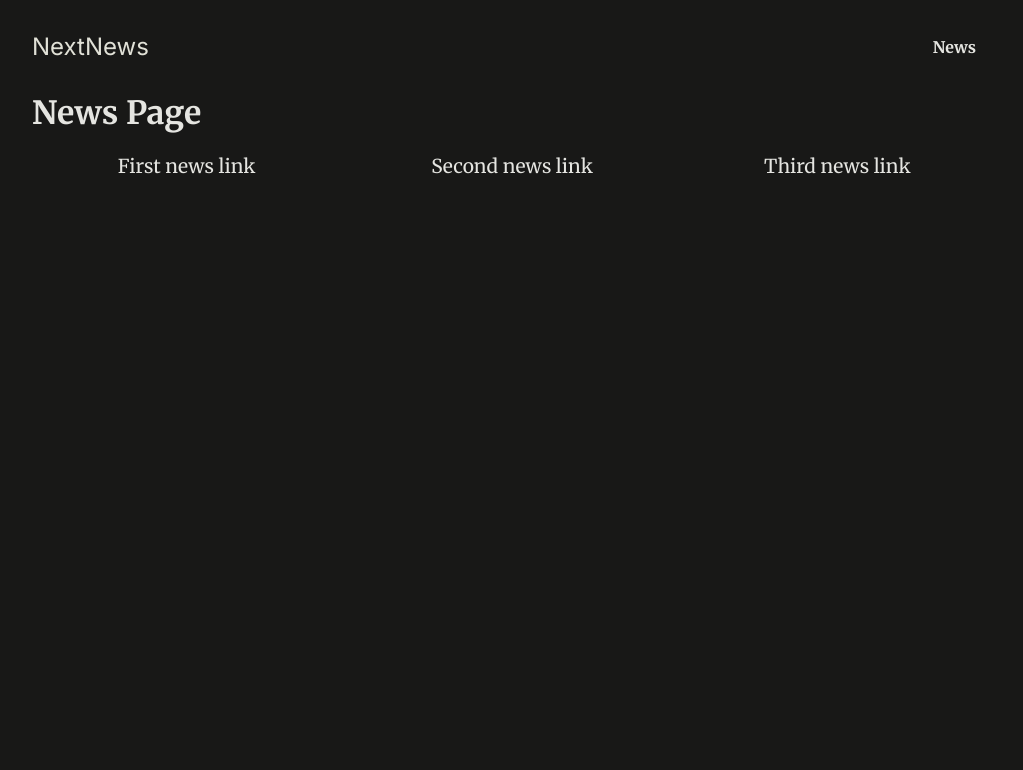
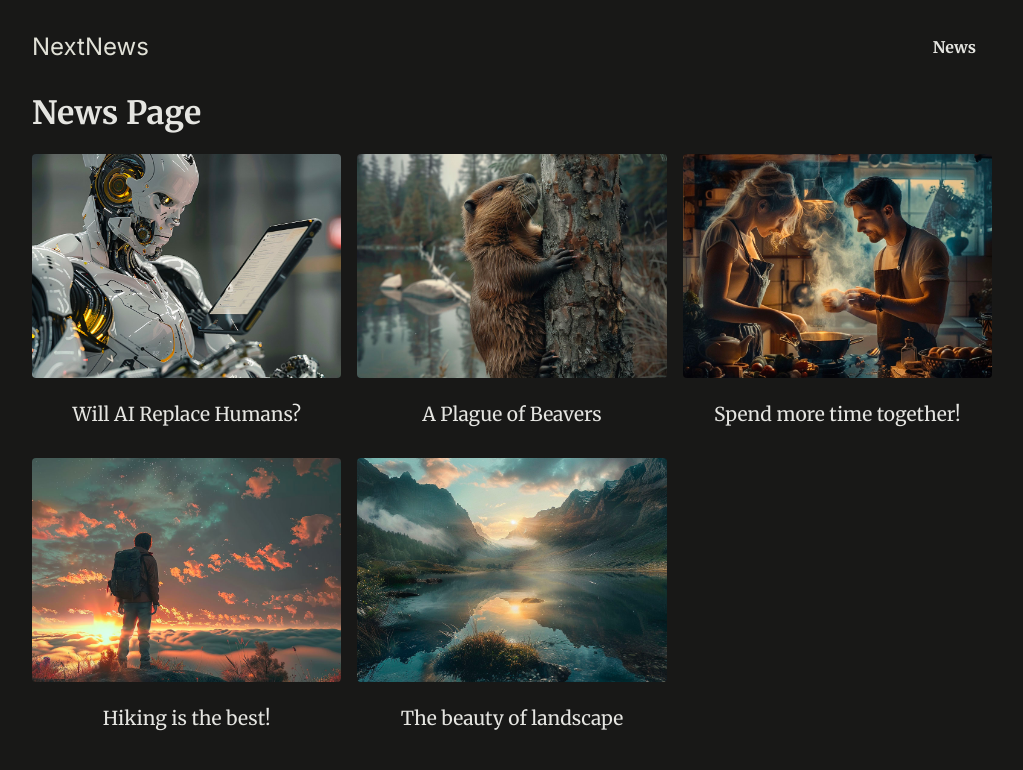
Before and after one commit to Vasant-Mestry-11/news-articles-app, a Next.js app: page /news in a window 1280 px wide. Shown: the top 770 px of the page, without its empty margins (128-1151 px from the left). Built offline with nearby package versions, Linux system fonts and the light colour scheme.

Commit message:
:zap: :art: :lipstick: News article

```diff
--- a/app/news/page.js
+++ b/app/news/page.js
@@ -1,18 +1,23 @@
+import { DUMMY_NEWS } from "@/dummy-news";
 import Link from "next/link";
 
 export default function NewsPage() {
-  return <>
-    <h1>News Page</h1>
-    <ul className="news-list">
-      <li>
-        <Link href='/news/first-news'>First news link</Link>
-      </li>
-      <li>
-        <Link href='/news/second-news'>Second news link</Link>
-      </li>
-      <li>
-        <Link href='/news/third-news'>Third news link</Link>
-      </li>
-    </ul>
-  </>
+  return (
+    <>
+      <h1>News Page</h1>
+      <ul className="news-list">
+        {DUMMY_NEWS.map((newsItem) => {
+          const { id, slug, title, image } = newsItem;
+          return (
+            <li key={id}>
+              <Link href={`/news/${slug}`}>
+                <img src={`/images/news/${image}`} alt={title} />
+                <span>{title}</span>
+              </Link>
+            </li>
+          );
+        })}
+      </ul>
+    </>
+  );
 }
```
Also changed, not shown: app/news/[id]/page.js (deleted, +0 -10 lines), app/news/[slug]/page.js (added, +15 -0 lines).
